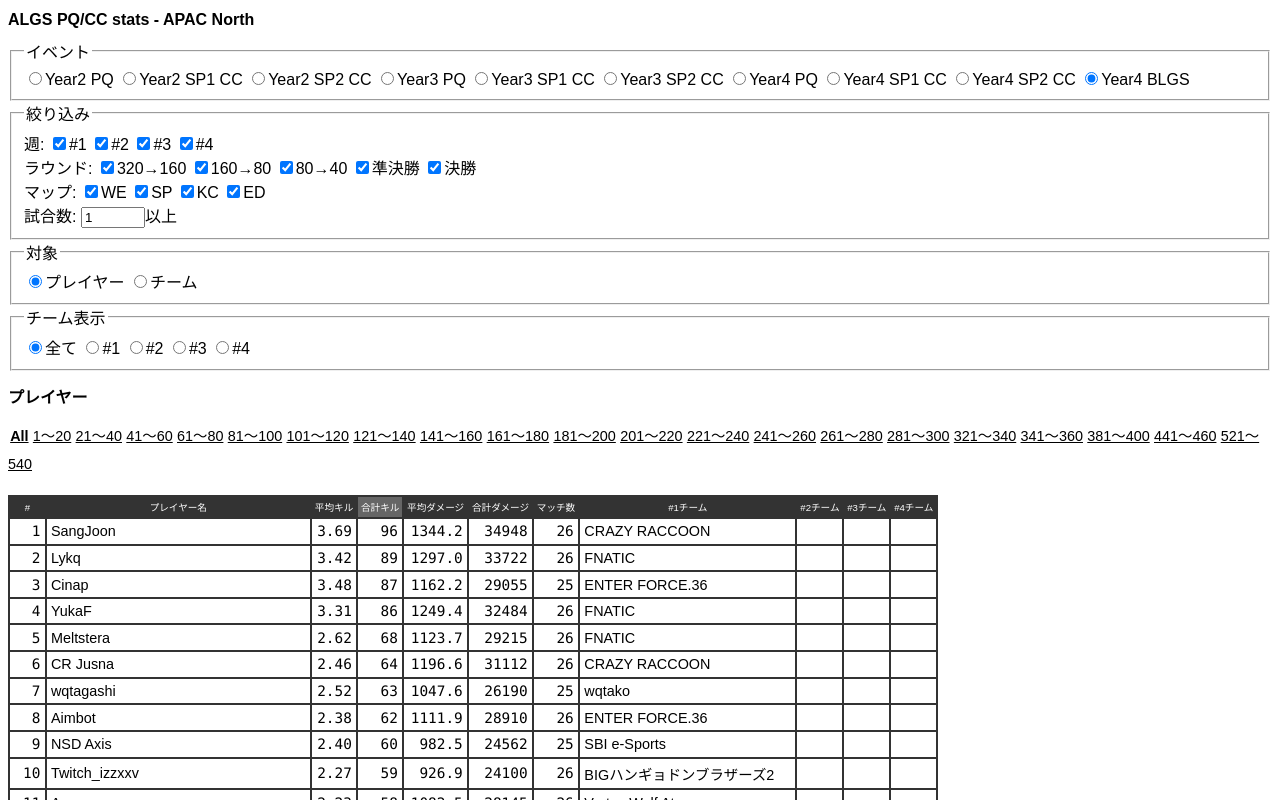
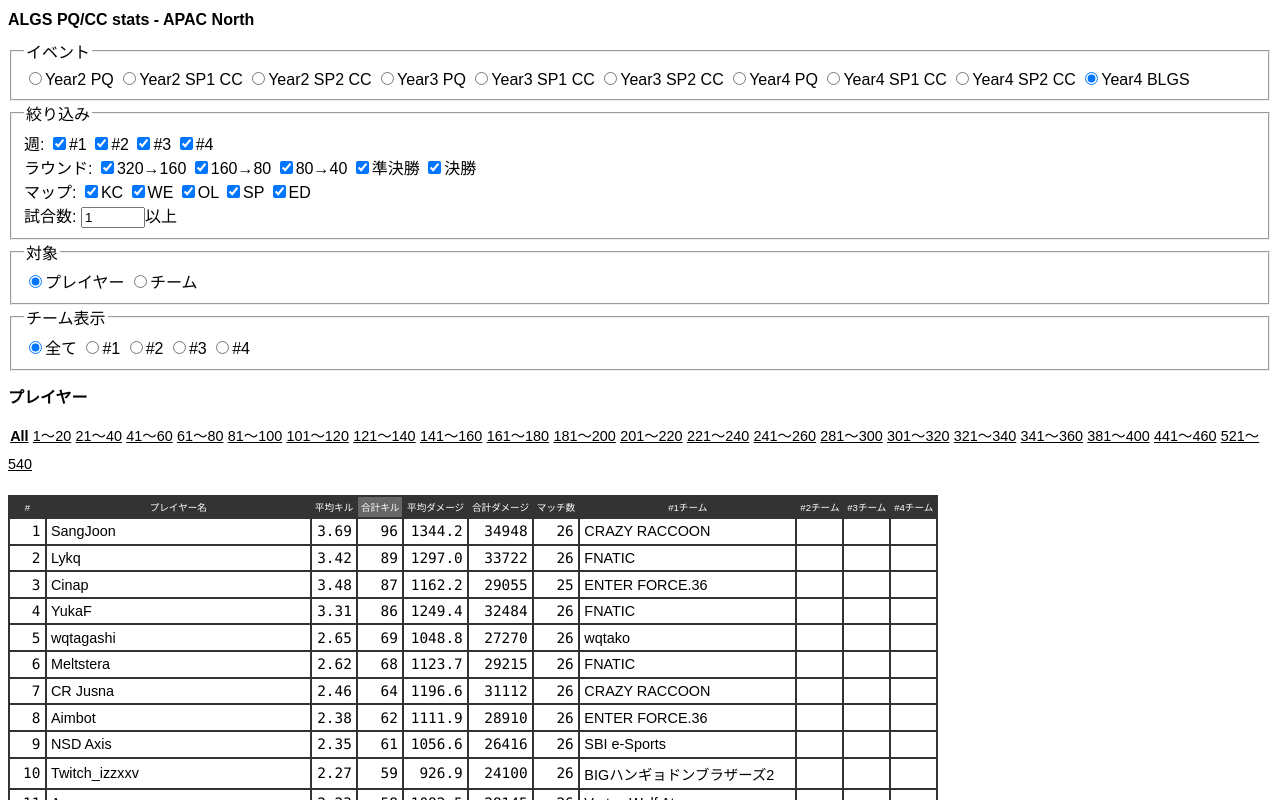
Before and after one commit to ndekopon/algs-pqcc-stats-apacn, a plain HTML site: page index.html in a window 1280 px wide. Shown: the top 800 px of the page. Drawn offline with Linux system fonts and the light colour scheme.

Commit message:
add map & null damage support

```diff
--- a/index.html
+++ b/index.html
@@ -33,9 +33,10 @@
     </div>
     <div>
       マップ:
+      <input type="checkbox" id="map_kc" checked /><label for="map_kc">KC</label>
       <input type="checkbox" id="map_we" checked /><label for="map_we">WE</label>
+      <input type="checkbox" id="map_ol" checked /><label for="map_ed">OL</label>
       <input type="checkbox" id="map_sp" checked /><label for="map_sp">SP</label>
-      <input type="checkbox" id="map_kc" checked /><label for="map_kc">KC</label>
       <input type="checkbox" id="map_ed" checked /><label for="map_ed">ED</label>
     </div>
     <div>
--- a/main.js
+++ b/main.js
@@ -634,6 +634,7 @@ const get_current_maps = () => {
     s: document.getElementById('map_sp').checked,
     k: document.getElementById('map_kc').checked,
     e: document.getElementById('map_ed').checked,
+    o: document.getElementById('map_ol').checked,
   };
 };
 
@@ -720,8 +721,8 @@ const check_and_show = async () => {
         count++;
         kills += game.kills;
         if ('damage' in game) {
-          damage += game.damage;
-          if (event != "data/y4cc1" || cc >= 2) {
+          if (game.damage != null) {
+            damage += game.damage;
             damagecount++;
           }
         }
```
